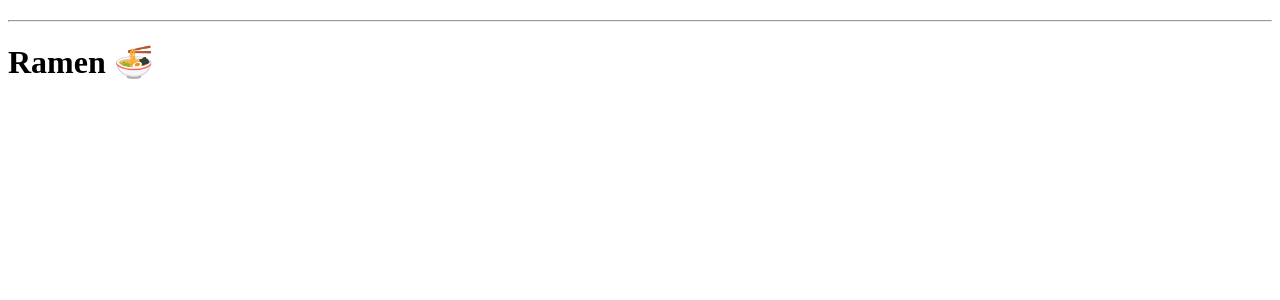
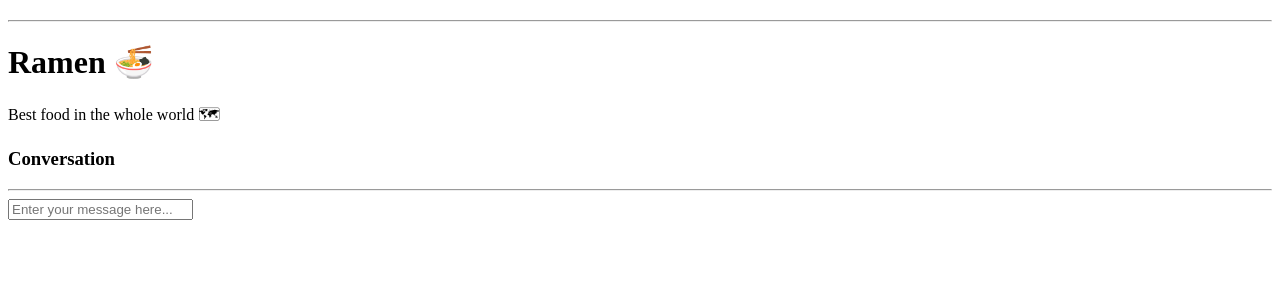
Before and after one commit to SURAJITSHAW/shaw-cord, a Django app: page /room/9/ in a window 1280 px wide. Shown: the part 170-470 px from the top of the page. Run offline with Django 4.2, Linux system fonts and the light colour scheme; a user stored in the database is signed in; data comes from the database, SQL or seed files in the repository; both versions use the stored data as it was after the commit.

Commit message:
chat room added, any authenticated user can made messages toa any room

```diff
--- a/base/views.py
+++ b/base/views.py
@@ -1,7 +1,7 @@
-import re
+from email import message
 from django.shortcuts import render, redirect
 from django.db.models import Q
-from base.models import Room, Topic
+from base.models import Room, Topic, Message
 from .forms import RoomForm
 from django.contrib.auth.models import User
 from django.contrib.auth import authenticate, login, logout
@@ -86,10 +86,21 @@ def home(request):
 
 def room(request, pk):
     room = Room.objects.get(id=pk)
-    context = {'room': room}
+    room_messages = room.message_set.all().order_by('-created_at')
 
+    if request.method == 'POST':
+        message = Message.objects.create(
+            user = request.user,
+            room = room,
+            body = request.POST.get('body')
+        )
+        return redirect('room', pk=room.id)
+
+    context = {'room': room, 'room_messages': room_messages}
     return render(request, 'room.html', context)
 
+
+# CRUD operations for Room
 
 @login_required(login_url='login')
 def create_room(request):
--- a/templates/room.html
+++ b/templates/room.html
@@ -2,4 +2,33 @@
 
 {% block content %}
     <h1>{{room.name}}</h1>
+
+    <p>{{room.description}}</p>
+
+    <!-- actual messages -->
+    <div class="message-wrapper">
+        <h3>Conversation</h3>
+        <hr>
+
+        {% for message in room_messages %}
+            <div>
+                <small>@{{message.user}} {{message.created_at|timesince}} ago</small>
+                <p>{{message.body}}</p>
+
+                <hr>
+            </div>
+        {% endfor %}
+    </div>
+
+    <!-- only shows the option to share messages in rooms, only if the user is login/authenticated -->
+    {% if request.user.is_authenticated %}
+    <!-- messages form -->
+    <div class="message-form">
+        <form action="" method="post">
+            {% csrf_token %}
+
+            <input type="text" placeholder="Enter your message here..." name="body">
+        </form>
+    </div>
+    {% endif %}
 {% endblock content %}
```
Also changed, not shown: db.sqlite3.
